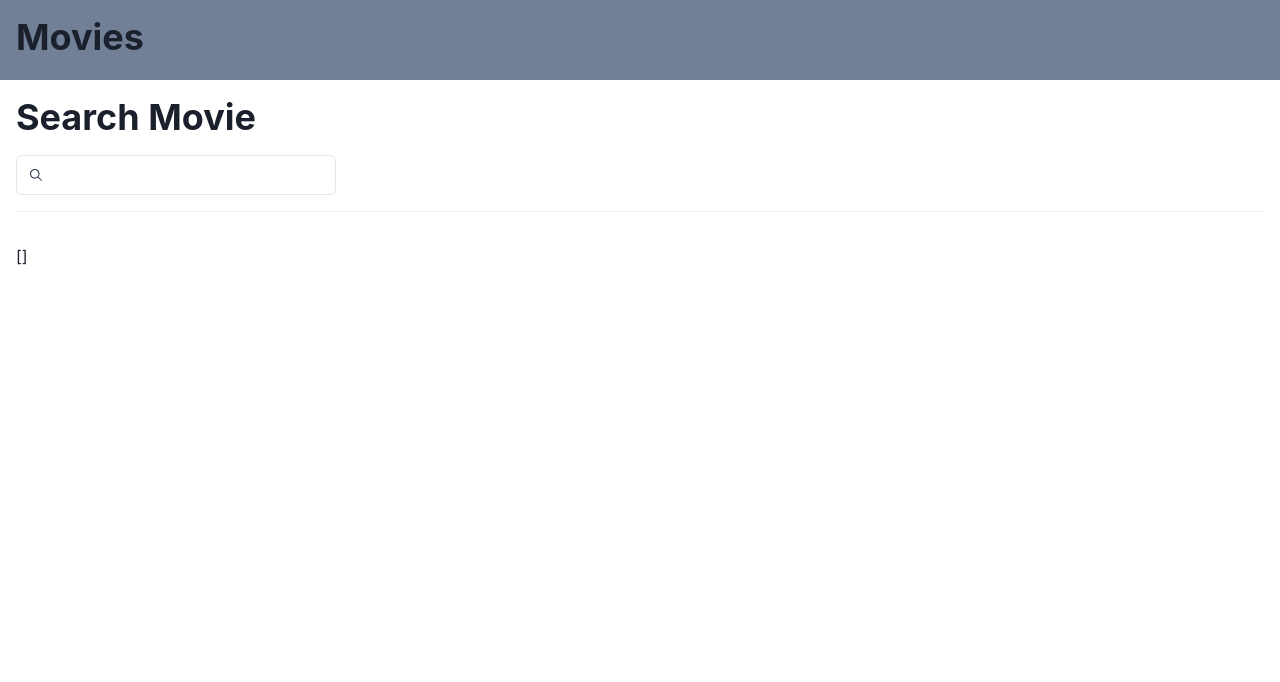
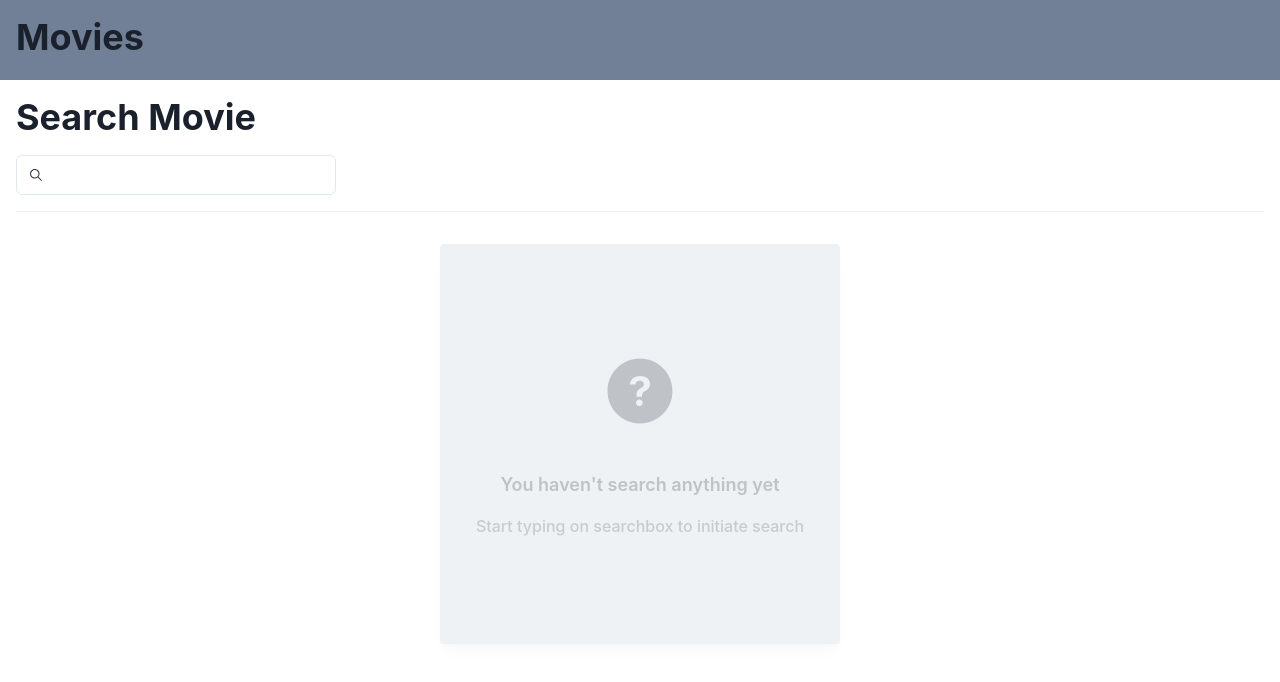
Before and after one commit to irshadi/movies, a Next.js app: page / in a window 1280 px wide. Shown: the top 682 px of the page. Built offline with nearby package versions, Linux system fonts and the light colour scheme.

Commit message:
style: search result card

```diff
--- /dev/null
+++ b/components/EmptyContent.js
@@ -0,0 +1,40 @@
+import React from "react";
+import { Flex, Text, Icon } from "@chakra-ui/react";
+import { IoIosHelpCircle } from "react-icons/io";
+
+export const EmptyContent = ({
+  title,
+  label,
+  icon = IoIosHelpCircle,
+  iconColor,
+  ...props
+}) => {
+  return (
+    <Flex
+      w="100%"
+      h="100%"
+      align="center"
+      justify="center"
+      flexDir="column"
+      opacity="0.3"
+      bg="gray.300"
+      borderRadius=".25em"
+      boxShadow="lg"
+      color="gray.700"
+      {...props}
+    >
+      <Icon
+        as={IoIosHelpCircle}
+        color={iconColor || "gray.700"}
+        fontSize="5em"
+        mb={[".5em"]}
+      />
+      <Text fontSize="lg" fontWeight="600">
+        {title}
+      </Text>
+      <Text fontWeight="500" mt="1em" color="gray.600">
+        {label}
+      </Text>
+    </Flex>
+  );
+};
--- /dev/null
+++ b/hooks/useRectMeasure.js
@@ -0,0 +1,26 @@
+import React from "react";
+
+export const useRectMeasure = () => {
+  const [rect, setRect] = React.useState({});
+  const ref = React.useRef();
+
+  const resizeTable = React.useCallback(() => {
+    if (ref.current) {
+      const divRect = ref.current.getBoundingClientRect();
+      setRect(divRect);
+    }
+  }, [ref.current, setRect]);
+
+  // On browser paint the DOM, get wrapper width and height
+  React.useLayoutEffect(() => {
+    resizeTable();
+
+    window.addEventListener("resize", resizeTable);
+    return () => window.removeEventListener("resize", resizeTable);
+  }, []);
+
+  return {
+    rect,
+    ref
+  };
+};
--- a/views/Home/Fragments/SearchBox.js
+++ b/views/Home/Fragments/SearchBox.js
@@ -4,8 +4,9 @@ import { useSearchMovieContext } from "../../../contexts/searchMovie";
 import { SearchInput } from "../../../components/Inputs";
 
 export const SearchBox = () => {
-  const { setSearchValue, searchType, handleSearchMovie, resetSearch } =
+  const { setSearchValue, handleSearchMovie, resetSearch } =
     useSearchMovieContext();
+
   return (
     <Flex w="100%" my="1em">
       <SearchInput
--- a/views/Home/Fragments/SearchResult.js
+++ b/views/Home/Fragments/SearchResult.js
@@ -1,18 +1,52 @@
 import React from "react";
 import { useSearchMovieContext } from "../../../contexts/searchMovie";
-import { Box } from "@chakra-ui/react";
-import { isEmpty } from "../../../helper";
+import { Box, Flex, Grid } from "@chakra-ui/react";
+import { useRectMeasure } from "../../../hooks/useRectMeasure";
+import { EmptyContent } from "../../../components/EmptyContent";
+import { SearchResultCard } from "./SearchResultCard";
 
 export const SearchResult = () => {
   const { searchValue, searchResult } = useSearchMovieContext();
-  const ref = React.useRef();
+  const { ref, rect } = useRectMeasure();
 
-  const hasNotStartSearchYet = !searchValue && isEmpty(searchResult);
+  const hasNotStartSearchYet = !searchValue && !searchResult.length;
   // const isSearchResultEmpty = ;
 
+  if (hasNotStartSearchYet) {
+    return (
+      <Flex w="100%" justify="center" mt="2em">
+        <EmptyContent
+          title="You haven't search anything yet"
+          label="Start typing on searchbox to initiate search"
+          h="25em"
+          w="25em"
+        />
+      </Flex>
+    );
+  }
+
   return (
-    <Box mt="2em" ref={ref}>
-      {JSON.stringify(searchResult)}
+    <Box height="30em" mt="2em" ref={ref} overflowY="auto">
+      <Grid templateColumns="repeat(1, 1fr)" gap={4}>
+        {searchResult.map(
+          ({
+            Poster: poster,
+            Year: year,
+            imdbID: imdbId,
+            Type: type,
+            Title: title
+          }) => (
+            <SearchResultCard
+              key={imdbId}
+              imdbId={imdbId}
+              poster={poster}
+              year={year}
+              type={type}
+              title={title}
+            />
+          )
+        )}
+      </Grid>
     </Box>
   );
 };
--- /dev/null
+++ b/views/Home/Fragments/SearchResultCard.js
@@ -0,0 +1,40 @@
+import React from "react";
+import { Box, Text, Flex, Heading, Image } from "@chakra-ui/react";
+
+export const SearchResultCard = ({ title, year, imdbId, poster, type }) => {
+  return (
+    <Flex
+      w="75%"
+      h="10em"
+      border="solid 1px"
+      borderRadius="md"
+      overflow="hidden"
+    >
+      <Image src={poster} />
+      <Box p="2em" w="100%">
+        <Heading fontSize="2xl" isTruncated>
+          {title}
+        </Heading>
+        <Text>{year}</Text>
+        <Flex
+          mt="1em"
+          w="5em"
+          align="center"
+          justify="center"
+          rounded="full"
+          px="1em"
+          py=".25em"
+          bg="gray.700"
+        >
+          <Text fontWeight="black" textTransform="capitalize">
+            {type}
+          </Text>
+        </Flex>
+      </Box>
+
+      <Text fontSize="sm" pos="relative" top={2} right={3}>
+        #{imdbId}
+      </Text>
+    </Flex>
+  );
+};
```
